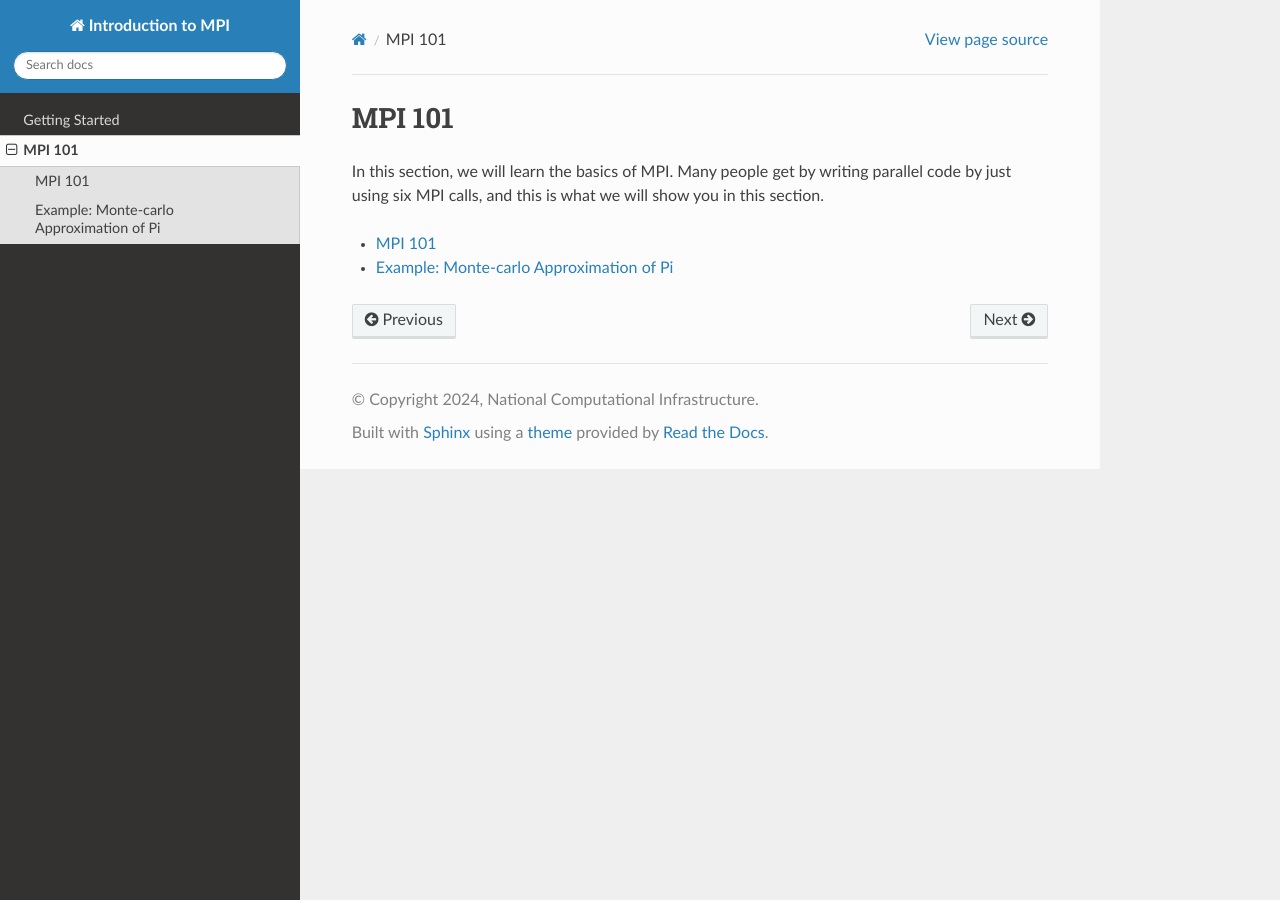
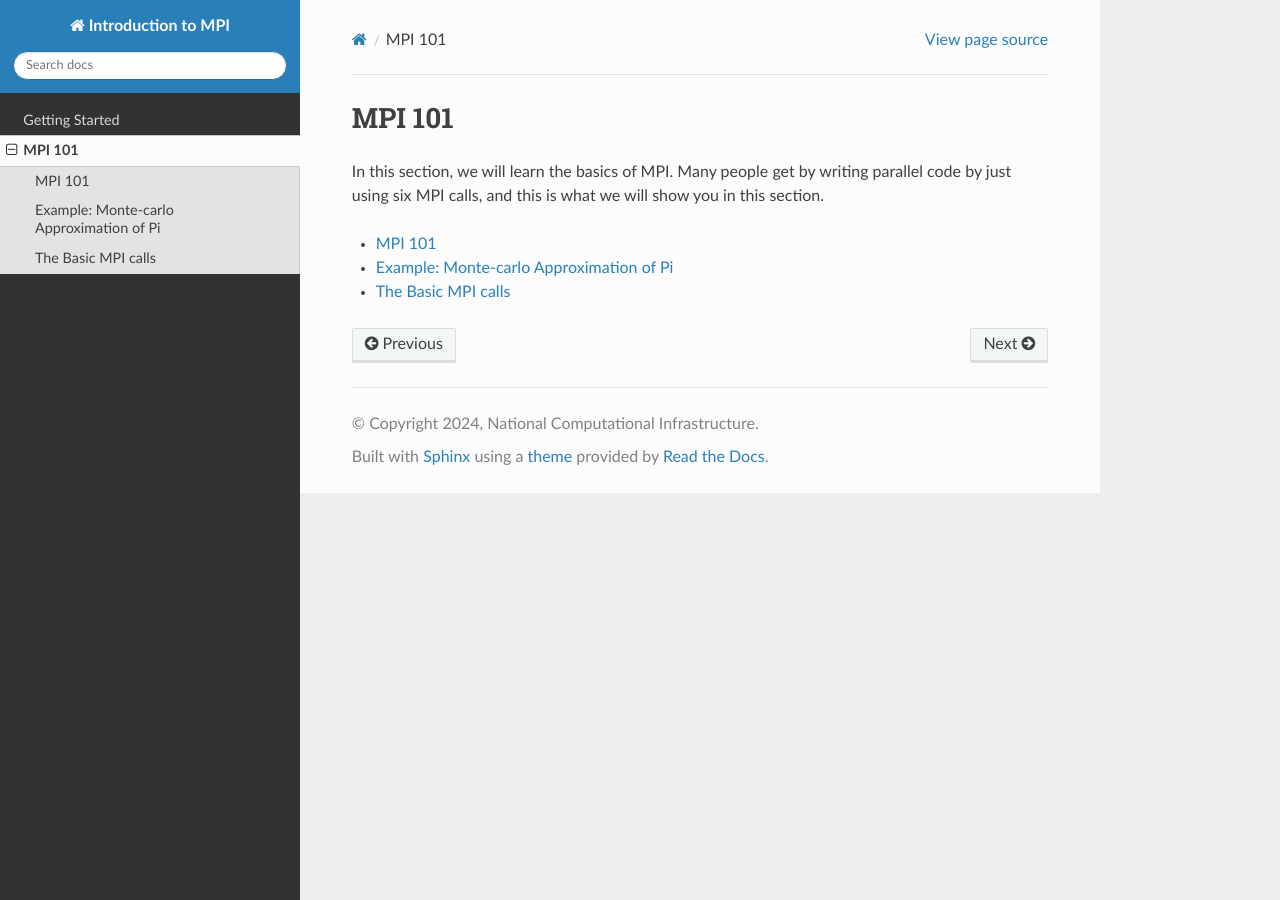
Before and after one commit to Fonglulu/demo_readdoc, a Sphinx documentation site: the page built from docs/source/tutorial.rst, in a window 1280 px wide. Built offline with Sphinx 7.4.7 and the Read the Docs theme 3.1.0, drawn with Linux system fonts in a browser that asks for light colours.

Commit message:
update tutorial

```diff
--- a/docs/source/tutorial.rst
+++ b/docs/source/tutorial.rst
@@ -7,3 +7,4 @@ In this section, we will learn the basics of MPI. Many people get by writing par
 
     tutorial/MPI101/intro
     tutorial/MPI101/monte-carlo
+    tutorial/MPI101/basic_mpi
```
